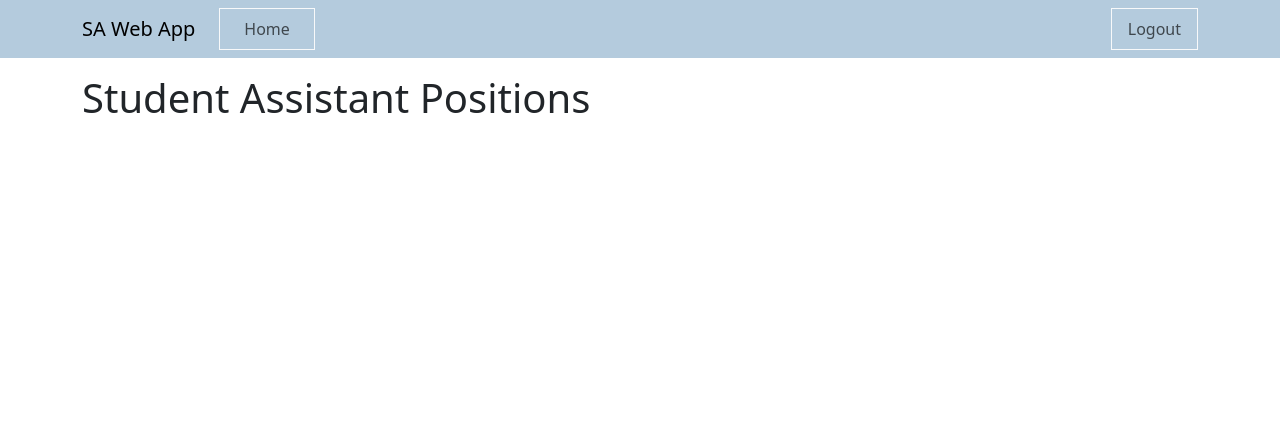
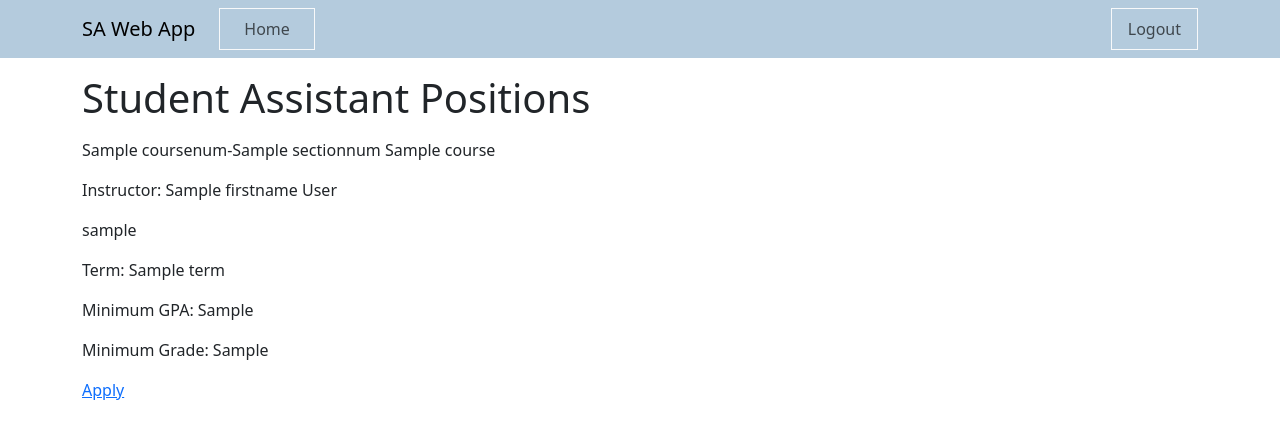
Before and after one commit to yyeternal/SA-Web-App, a Python web app: template app/student/templates/student.html in a window 1280 px wide. Shown: the top 439 px of the page. Run offline with Jinja, Linux system fonts and the light colour scheme; the template is opened without the code that fills it: most values are stand-ins (such as "Sample title", 1, 10 or a date in 2020); some libraries are stand-ins or nearby versions.

Commit message:
Update student.html

```diff
--- a/app/student/templates/student.html
+++ b/app/student/templates/student.html
@@ -1,11 +1,21 @@
 {% extends "base.html" %}
 
 {% block content %}
-
     <h1>Student Assistant Positions</h1>
-
+    <p>
     {%for position in current_user.get_all_positions()%}
         {%include '_saPositions.html'%}
     {% endfor %}
-
+    </p>
+    <p>
+    {%if sa_position%}
+        <p>{{sa_position.get_section().get_course().coursenum}}-{{sa_position.get_section().sectionnum}} {{sa_position.get_section().get_course().title}}</p>
+        <p>Instructor: {{sa_position.get_section().instructor.firstname}} {{sa_position.get_section().instructor.lastname}}</p>
+        <p>{{sa_position.get_section().instructor.username}}</p>
+        <p>Term: {{term}}</p>
+        <p>Minimum GPA: {{min_GPA}}</p>
+        <p>Minimum Grade: {{min_Grade}}</p>
+        <a class = "registerbutton" href = "{{url_for('student.student_apply_position', position_id = sa_position.id)}}">Apply</a>
+    {%endif%}
+    </p>
 {% endblock %}
```
